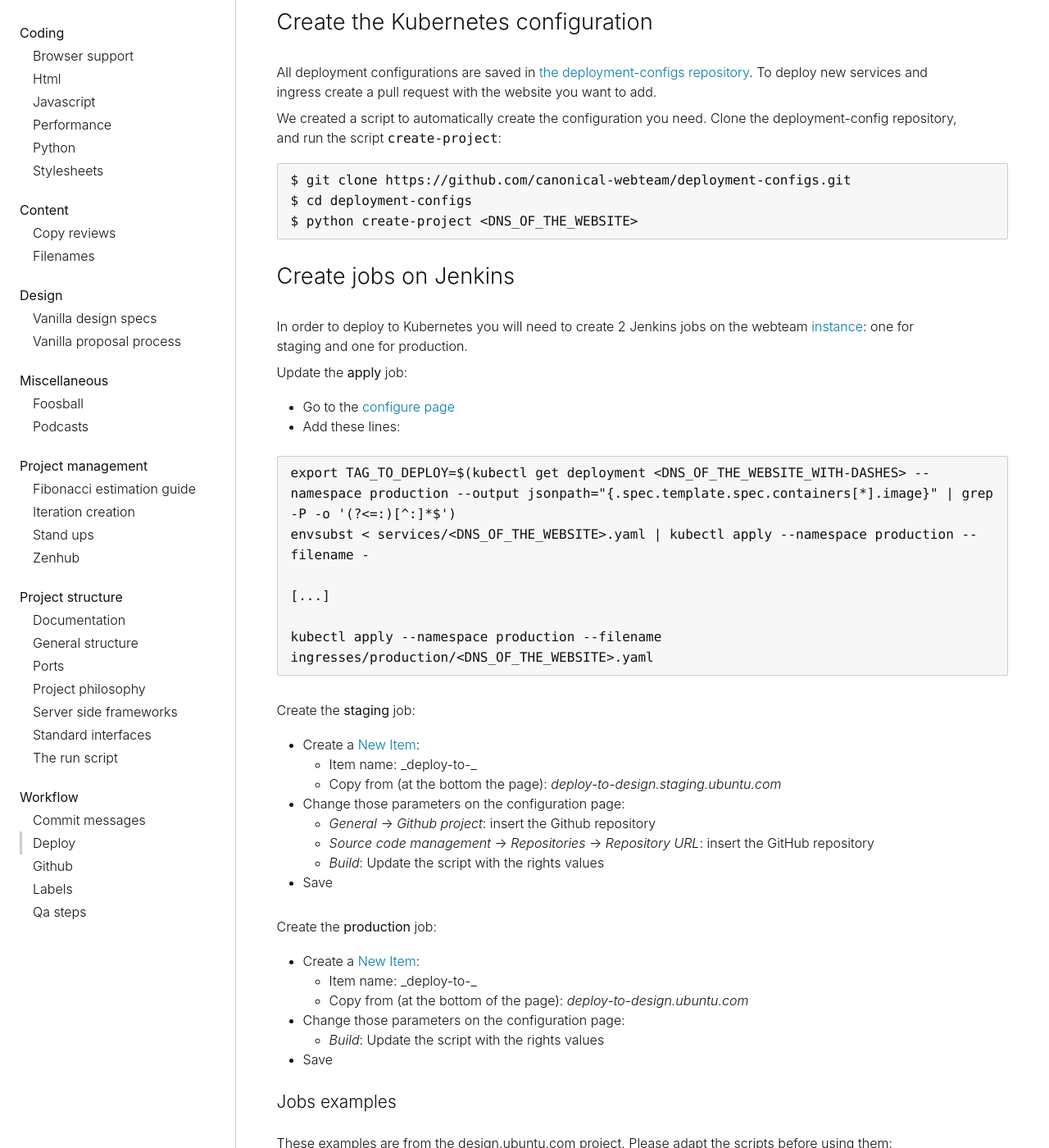
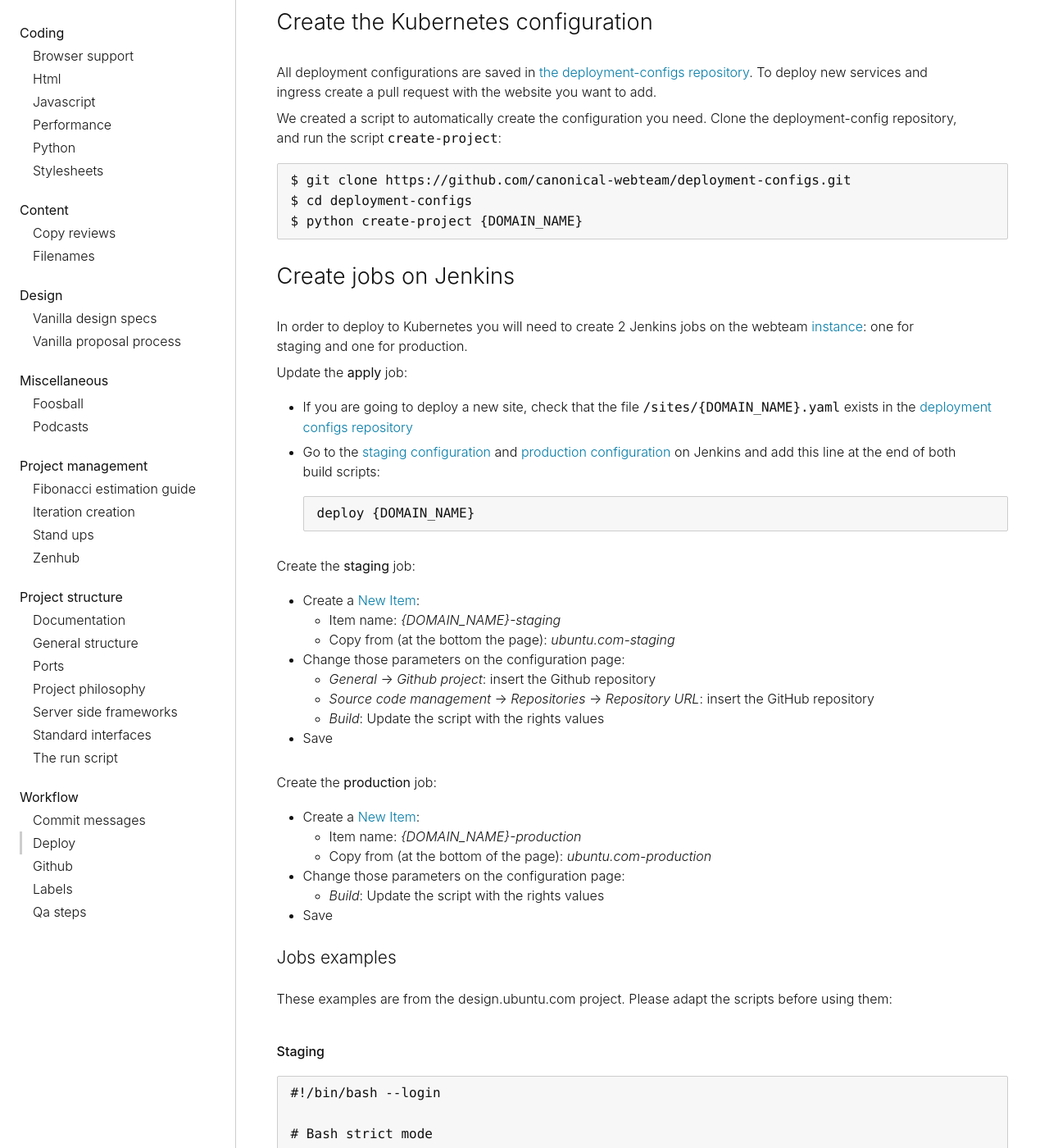
Before and after one commit to canonical-web-and-design/practices, a Jekyll site: the page built from workflow/deploy.md, in a window 1280 px wide and 1400 px high, scrolled down 1483 px. Shown: the whole window at 82% size. Built offline with Jekyll 4.4.1, drawn with Linux system fonts in a browser that asks for light colours; some web fonts are replaced.

Commit message:
Update docs for K8s deploys

````diff
--- a/workflow/deploy.md
+++ b/workflow/deploy.md
@@ -42,7 +42,7 @@ We created a script to automatically create the configuration you need. Clone th
 ```bash
 $ git clone https://github.com/canonical-webteam/deployment-configs.git
 $ cd deployment-configs
-$ python create-project <DNS_OF_THE_WEBSITE>
+$ python create-project {DOMAIN_NAME}
 ```
 
 ### Create jobs on Jenkins
@@ -51,23 +51,18 @@ In order to deploy to Kubernetes you will need to create 2 Jenkins jobs on the w
 
 Update the **apply** job:
 
-- Go to the [configure page](https://jenkins.canonical.com/webteam/job/apply-production-deployment-configs/configure)
-- Add these lines:
+- If you are going to deploy a new site, check that the file `/sites/{DOMAIN_NAME}.yaml` exists in the [deployment configs repository](https://github.com/canonical-web-and-design/deployment-configs)
+- Go to the [staging configuration](https://jenkins.canonical.com/webteam/job/apply-staging-deployment-configs/configure) and [production configuration](https://jenkins.canonical.com/webteam/job/apply-production-deployment-configs/configure) on Jenkins and add this line at the end of both build scripts:
 
-```bash
-export TAG_TO_DEPLOY=$(kubectl get deployment <DNS_OF_THE_WEBSITE_WITH-DASHES> --namespace production --output jsonpath="{.spec.template.spec.containers[*].image}" | grep -P -o '(?<=:)[^:]*$')
-envsubst < services/<DNS_OF_THE_WEBSITE>.yaml | kubectl apply --namespace production --filename -
-
-[...]
-
-kubectl apply --namespace production --filename ingresses/production/<DNS_OF_THE_WEBSITE>.yaml
-```
+  ```bash
+  deploy {DOMAIN_NAME}
+  ```
 
 Create the **staging** job:
 
 - Create a [New Item](https://jenkins.canonical.com/webteam/view/all/newJob):
-  - Item name: _deploy-to-<STAGING_DNS>_
-  - Copy from (at the bottom the page): _deploy-to-design.staging.ubuntu.com_
+  - Item name: _{DOMAIN_NAME}-staging_
+  - Copy from (at the bottom the page): _ubuntu.com-staging_
 - Change those parameters on the configuration page:
   - _General_ -> _Github project_: insert the Github repository
   - _Source code management_ -> _Repositories_ -> _Repository URL_: insert the GitHub repository
@@ -77,8 +72,8 @@ Create the **staging** job:
 Create the **production** job:
 
 - Create a [New Item](https://jenkins.canonical.com/webteam/view/all/newJob):
-  - Item name: _deploy-to-<PRODUCTION_DNS>_
-  - Copy from (at the bottom of the page): _deploy-to-design.ubuntu.com_
+  - Item name: _{DOMAIN_NAME}-production_
+  - Copy from (at the bottom of the page): _ubuntu.com-production_
 - Change those parameters on the configuration page:
   - _Build_: Update the script with the rights values
 - Save
````
